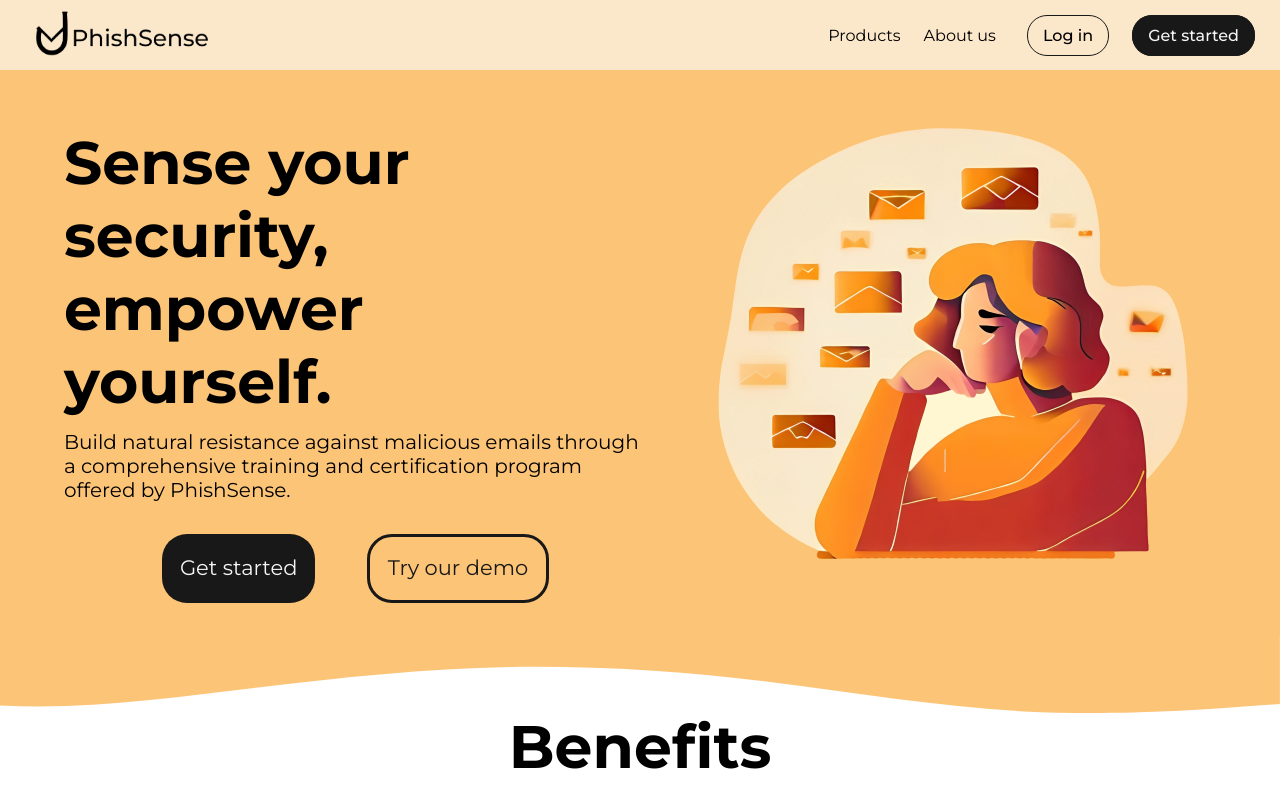
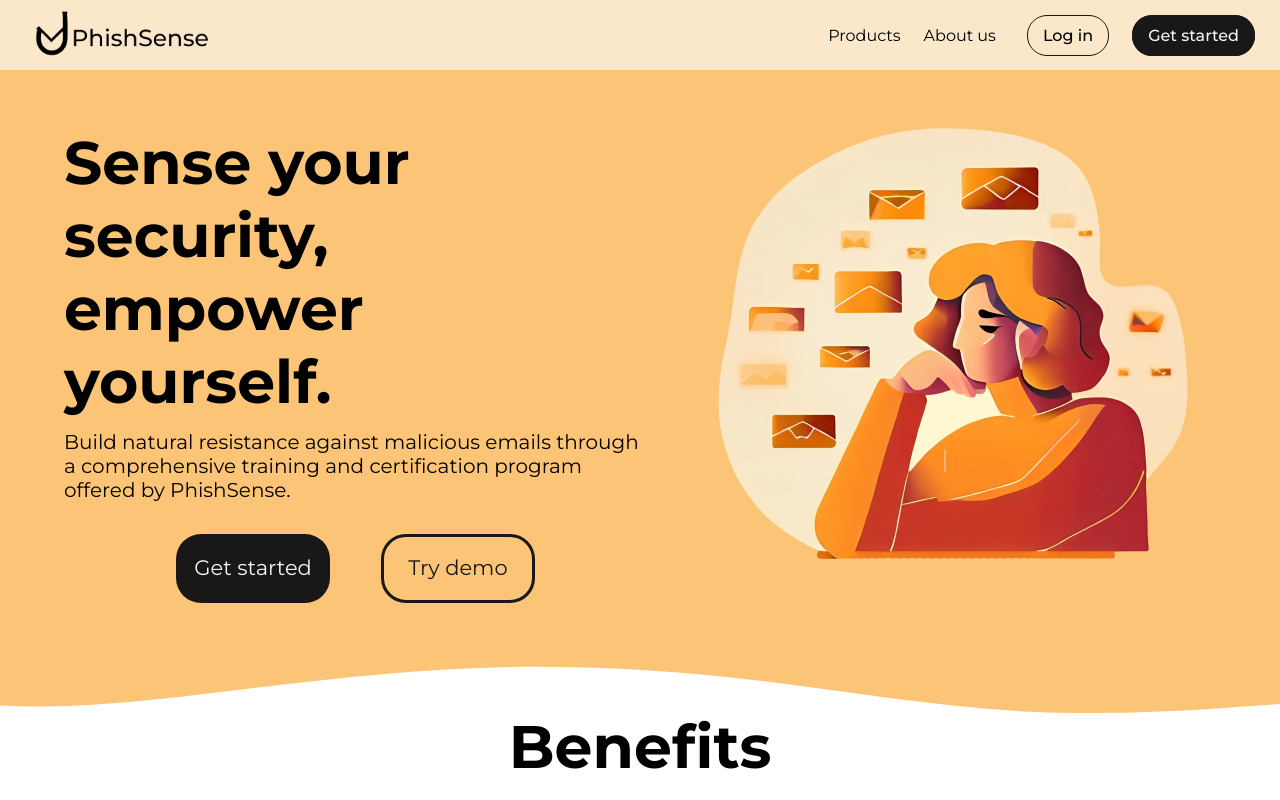
Before and after one commit to Que-sar/PhishSense, a React (Create React App) app: page / in a window 1280 px wide. Shown: the top 800 px of the page. Built offline with nearby package versions, Linux system fonts and the light colour scheme.

Commit message:
Simulation demo button name change

```diff
--- a/src/components/home/Hero.js
+++ b/src/components/home/Hero.js
@@ -20,7 +20,7 @@ const Hero = () => {
             </div>
             <div className='hero-call-to-action'>
                 <button className='hero-action-button'>Get started</button>
-                <Link to="/demo" className="hero-tryout-button">Try our demo</Link>
+                <Link to="/demo" className="hero-tryout-button">Try demo</Link>
             </div>
         </div>
         <div className='hero-image'>
--- a/src/components/simulation/Simulation.js
+++ b/src/components/simulation/Simulation.js
@@ -9,11 +9,6 @@ import Forward from "../images/simulationIcons/forward.svg";
 import LightFlag from "../images/simulationIcons/lightflag.svg";
 import DarkFlag from "../images/simulationIcons/darkflag.svg";
 import More from "../images/simulationIcons/more.svg";
-
-
-// neutral f5f5f5
-// red DE2626
-// green 1ED44B
 
 const Simulation = () => {
 
```
